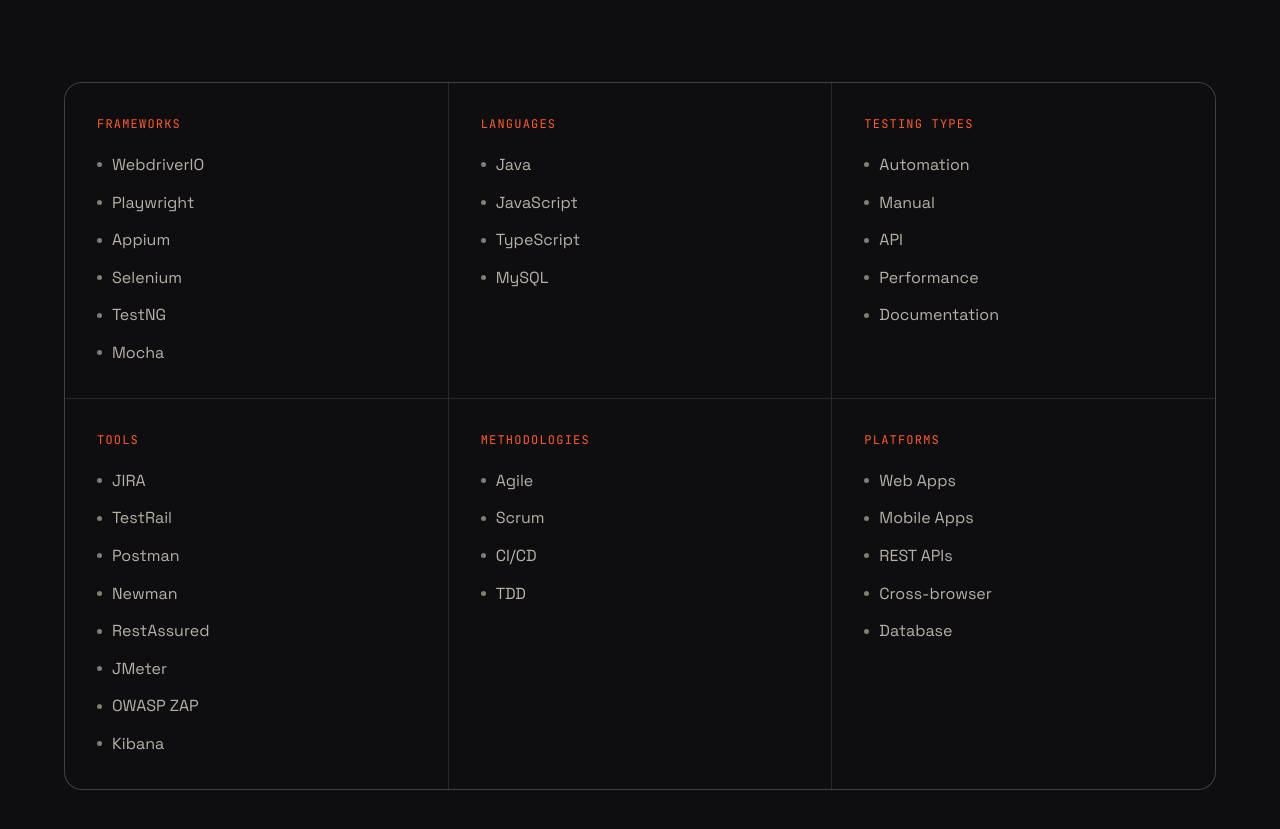
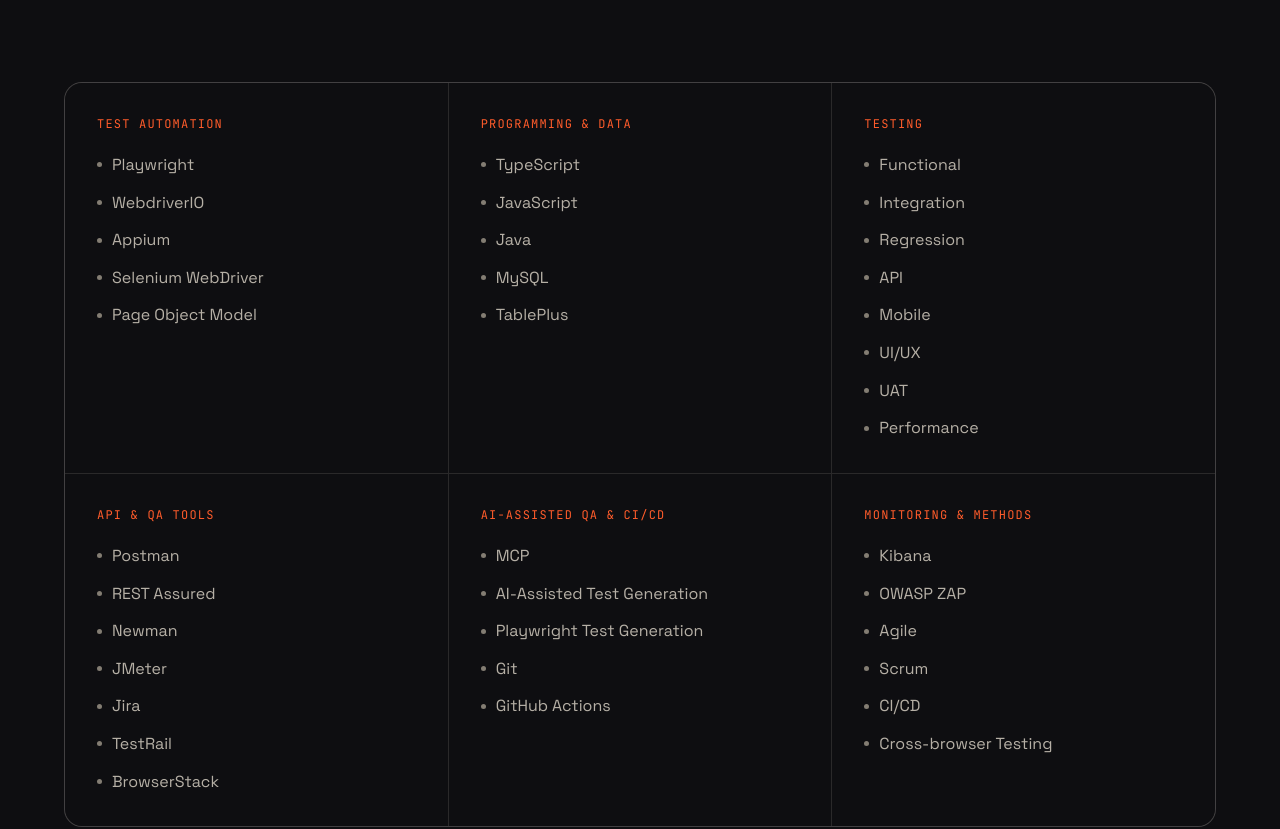
Before and after one commit to atiarmridul/atiarmridul.github.io, a React (Vite) app: page / in a window 1280 px wide. Shown: the part 4582-5411 px from the top of the page. Built offline with nearby package versions, Linux system fonts and the light colour scheme; no server answers.

Commit message:
Update portfolio content from latest resume

```diff
--- a/src/components/Skills.tsx
+++ b/src/components/Skills.tsx
@@ -6,28 +6,28 @@ const toTestId = (value: string) =>
 
 const skillCategories: Array<{ title: string; skills: string[] }> = [
   {
-    title: 'Frameworks',
-    skills: ['WebdriverIO', 'Playwright', 'Appium', 'Selenium', 'TestNG', 'Mocha'],
+    title: 'Test Automation',
+    skills: ['Playwright', 'WebdriverIO', 'Appium', 'Selenium WebDriver', 'Page Object Model'],
   },
   {
-    title: 'Languages',
-    skills: ['Java', 'JavaScript', 'TypeScript', 'MySQL'],
+    title: 'Programming & Data',
+    skills: ['TypeScript', 'JavaScript', 'Java', 'MySQL', 'TablePlus'],
   },
   {
-    title: 'Testing Types',
-    skills: ['Automation', 'Manual', 'API', 'Performance', 'Documentation'],
+    title: 'Testing',
+    skills: ['Functional', 'Integration', 'Regression', 'API', 'Mobile', 'UI/UX', 'UAT', 'Performance'],
   },
   {
-    title: 'Tools',
-    skills: ['JIRA', 'TestRail', 'Postman', 'Newman', 'RestAssured', 'JMeter', 'OWASP ZAP', 'Kibana'],
+    title: 'API & QA Tools',
+    skills: ['Postman', 'REST Assured', 'Newman', 'JMeter', 'Jira', 'TestRail', 'BrowserStack'],
   },
   {
-    title: 'Methodologies',
-    skills: ['Agile', 'Scrum', 'CI/CD', 'TDD'],
+    title: 'AI-Assisted QA & CI/CD',
+    skills: ['MCP', 'AI-Assisted Test Generation', 'Playwright Test Generation', 'Git', 'GitHub Actions'],
   },
   {
-    title: 'Platforms',
-    skills: ['Web Apps', 'Mobile Apps', 'REST APIs', 'Cross-browser', 'Database'],
+    title: 'Monitoring & Methods',
+    skills: ['Kibana', 'OWASP ZAP', 'Agile', 'Scrum', 'CI/CD', 'Cross-browser Testing'],
   },
 ];
 
```
